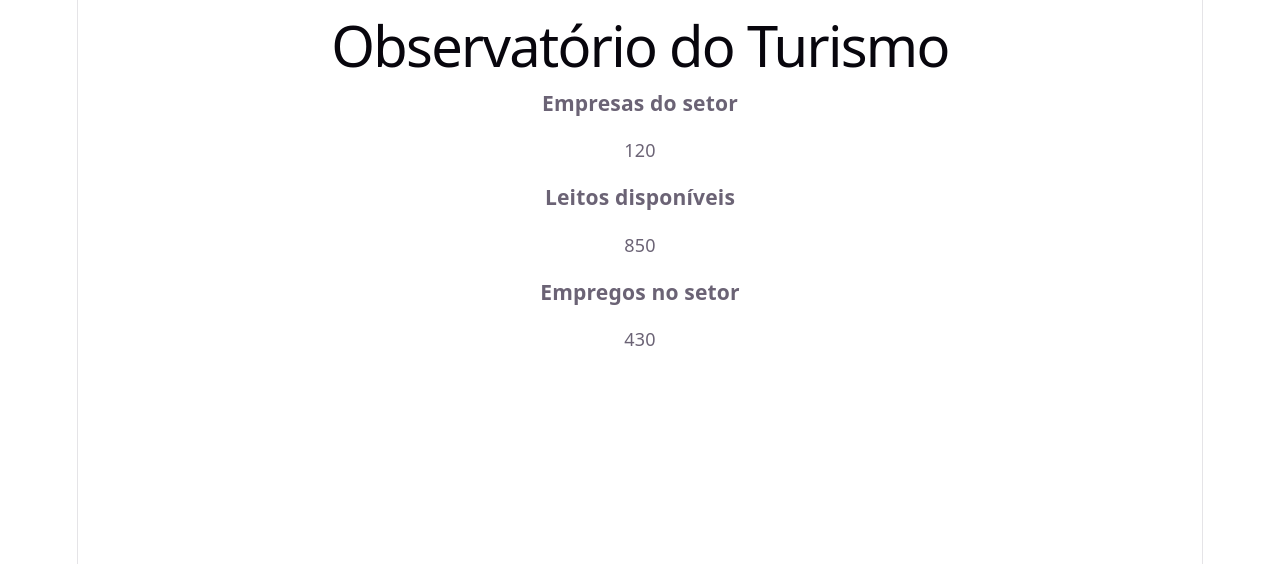
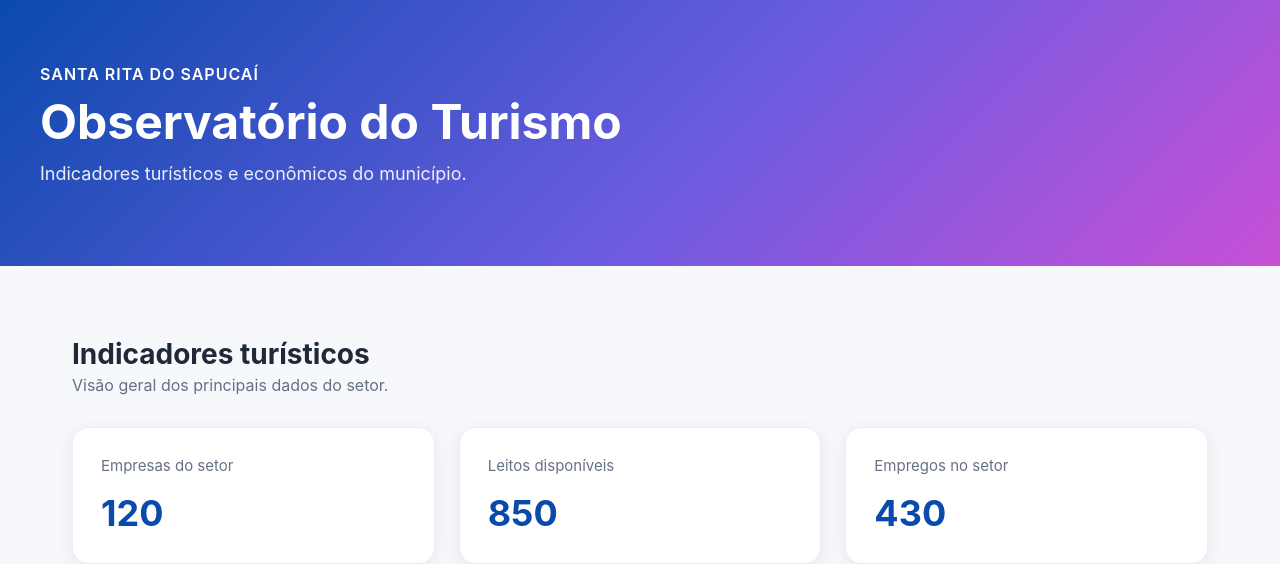
Before and after one commit to GabrielGuimaraes12/observatorio-turismo-srs, a React (Vite) app in the folder frontend/: page / in a window 1280 px wide. Shown: the top 564 px of the page. Built offline with nearby package versions, Linux system fonts and the light colour scheme.

Commit message:
feat: style tourism dashboard and indicator cards

```diff
--- a/frontend/src/components/dashboard/IndicatorCard.tsx
+++ b/frontend/src/components/dashboard/IndicatorCard.tsx
@@ -10,12 +10,13 @@ export function IndicatorCard({
   unit,
 }: IndicatorCardProps) {
   return (
-    <div className="indicator-card">
-      <h3>{name}</h3>
+    <article className="indicator-card">
+      <span className="indicator-label">{name}</span>
 
-      <p>
-        {value} {unit}
-      </p>
-    </div>
+      <strong className="indicator-value">
+        {value}
+        {unit && <span className="indicator-unit"> {unit}</span>}
+      </strong>
+    </article>
   );
 }
--- a/frontend/src/index.css
+++ b/frontend/src/index.css
@@ -1,111 +1,25 @@
-:root {
-  --text: #6b6375;
-  --text-h: #08060d;
-  --bg: #fff;
-  --border: #e5e4e7;
-  --code-bg: #f4f3ec;
-  --accent: #aa3bff;
-  --accent-bg: rgba(170, 59, 255, 0.1);
-  --accent-border: rgba(170, 59, 255, 0.5);
-  --social-bg: rgba(244, 243, 236, 0.5);
-  --shadow:
-    rgba(0, 0, 0, 0.1) 0 10px 15px -3px, rgba(0, 0, 0, 0.05) 0 4px 6px -2px;
-
-  --sans: system-ui, 'Segoe UI', Roboto, sans-serif;
-  --heading: system-ui, 'Segoe UI', Roboto, sans-serif;
-  --mono: ui-monospace, Consolas, monospace;
-
-  font: 18px/145% var(--sans);
-  letter-spacing: 0.18px;
-  color-scheme: light dark;
-  color: var(--text);
-  background: var(--bg);
-  font-synthesis: none;
-  text-rendering: optimizeLegibility;
-  -webkit-font-smoothing: antialiased;
-  -moz-osx-font-smoothing: grayscale;
-
-  @media (max-width: 1024px) {
-    font-size: 16px;
-  }
+* {
+  box-sizing: border-box;
 }
 
-@media (prefers-color-scheme: dark) {
-  :root {
-    --text: #9ca3af;
-    --text-h: #f3f4f6;
-    --bg: #16171d;
-    --border: #2e303a;
-    --code-bg: #1f2028;
-    --accent: #c084fc;
-    --accent-bg: rgba(192, 132, 252, 0.15);
-    --accent-border: rgba(192, 132, 252, 0.5);
-    --social-bg: rgba(47, 48, 58, 0.5);
-    --shadow:
-      rgba(0, 0, 0, 0.4) 0 10px 15px -3px, rgba(0, 0, 0, 0.25) 0 4px 6px -2px;
-  }
-
-  #social .button-icon {
-    filter: invert(1) brightness(2);
-  }
-}
-
-#root {
-  width: 1126px;
-  max-width: 100%;
-  margin: 0 auto;
-  text-align: center;
-  border-inline: 1px solid var(--border);
-  min-height: 100svh;
-  display: flex;
-  flex-direction: column;
-  box-sizing: border-box;
+html {
+  font-family:
+    Inter,
+    system-ui,
+    -apple-system,
+    BlinkMacSystemFont,
+    "Segoe UI",
+    sans-serif;
 }
 
 body {
   margin: 0;
+  min-width: 320px;
+  min-height: 100vh;
 }
 
-h1,
-h2 {
-  font-family: var(--heading);
-  font-weight: 500;
-  color: var(--text-h);
+button,
+input,
+select {
+  font: inherit;
 }
-
-h1 {
-  font-size: 56px;
-  letter-spacing: -1.68px;
-  margin: 32px 0;
-  @media (max-width: 1024px) {
-    font-size: 36px;
-    margin: 20px 0;
-  }
-}
-h2 {
-  font-size: 24px;
-  line-height: 118%;
-  letter-spacing: -0.24px;
-  margin: 0 0 8px;
-  @media (max-width: 1024px) {
-    font-size: 20px;
-  }
-}
-p {
-  margin: 0;
-}
-
-code,
-.counter {
-  font-family: var(--mono);
-  display: inline-flex;
-  border-radius: 4px;
-  color: var(--text-h);
-}
-
-code {
-  font-size: 15px;
-  line-height: 135%;
-  padding: 4px 8px;
-  background: var(--code-bg);
-}
--- a/frontend/src/pages/Dashboard/Dashboard.css
+++ b/frontend/src/pages/Dashboard/Dashboard.css
@@ -0,0 +1,108 @@
+.dashboard {
+  min-height: 100vh;
+  background: #f7f8fc;
+  color: #1f2937;
+}
+
+.dashboard-header {
+  background: linear-gradient(
+    135deg,
+    #0a4aad 0%,
+    #6c5ce0 55%,
+    #c750d6 100%
+  );
+
+  color: white;
+  padding: 64px 32px;
+}
+
+.dashboard-header-content {
+  max-width: 1200px;
+  margin: 0 auto;
+}
+
+.dashboard-header h1 {
+  margin: 8px 0;
+  font-size: 48px;
+}
+
+.dashboard-subtitle {
+  margin: 0;
+  font-size: 16px;
+  font-weight: 600;
+  text-transform: uppercase;
+  letter-spacing: 1px;
+}
+
+.dashboard-description {
+  margin-top: 12px;
+  font-size: 18px;
+  opacity: 0.9;
+}
+
+.dashboard-content {
+  max-width: 1200px;
+  margin: 0 auto;
+  padding: 48px 32px;
+}
+
+.section-title h2 {
+  margin-bottom: 4px;
+  font-size: 28px;
+}
+
+.section-title p {
+  margin-top: 0;
+  color: #667085;
+}
+
+.indicator-grid {
+  display: grid;
+  grid-template-columns: repeat(3, 1fr);
+  gap: 24px;
+  margin-top: 32px;
+}
+
+.indicator-card {
+  background: white;
+  border-radius: 16px;
+  padding: 28px;
+  box-shadow: 0 4px 18px rgba(0, 0, 0, 0.07);
+  border: 1px solid #ececf3;
+}
+
+.indicator-label {
+  display: block;
+  color: #667085;
+  font-size: 15px;
+  margin-bottom: 16px;
+}
+
+.indicator-value {
+  display: block;
+  font-size: 36px;
+  color: #0a4aad;
+}
+
+.indicator-unit {
+  font-size: 16px;
+  color: #667085;
+}
+
+@media (max-width: 800px) {
+  .indicator-grid {
+    grid-template-columns: 1fr;
+  }
+
+  .dashboard-header h1 {
+    font-size: 36px;
+  }
+
+  .dashboard-header {
+    padding: 48px 24px;
+  }
+
+  .dashboard-content {
+    padding: 32px 24px;
+  }
+}
--- a/frontend/src/pages/Dashboard/Dashboard.tsx
+++ b/frontend/src/pages/Dashboard/Dashboard.tsx
@@ -1,12 +1,31 @@
 import { mockIndicators } from '../../services/mockIndicators';
 import { IndicatorCard } from '../../components/dashboard/IndicatorCard';
+import './Dashboard.css';
 
 export function Dashboard() {
   return (
-    <main>
+    <main className="dashboard">
+      <header className="dashboard-header">
+        <div className="dashboard-header-content">
+          <p className="dashboard-subtitle">
+            Santa Rita do Sapucaí
+          </p>
+
           <h1>Observatório do Turismo</h1>
 
-      <section>
+          <p className="dashboard-description">
+            Indicadores turísticos e econômicos do município.
+          </p>
+        </div>
+      </header>
+
+      <section className="dashboard-content">
+        <div className="section-title">
+          <h2>Indicadores turísticos</h2>
+          <p>Visão geral dos principais dados do setor.</p>
+        </div>
+
+        <div className="indicator-grid">
           {mockIndicators.map((indicator) => (
             <IndicatorCard
               key={indicator.id}
@@ -15,6 +34,7 @@ export function Dashboard() {
               unit={indicator.unit}
             />
           ))}
+        </div>
       </section>
     </main>
   );
```
Lines whose indentation alone changed are shown as unchanged.
